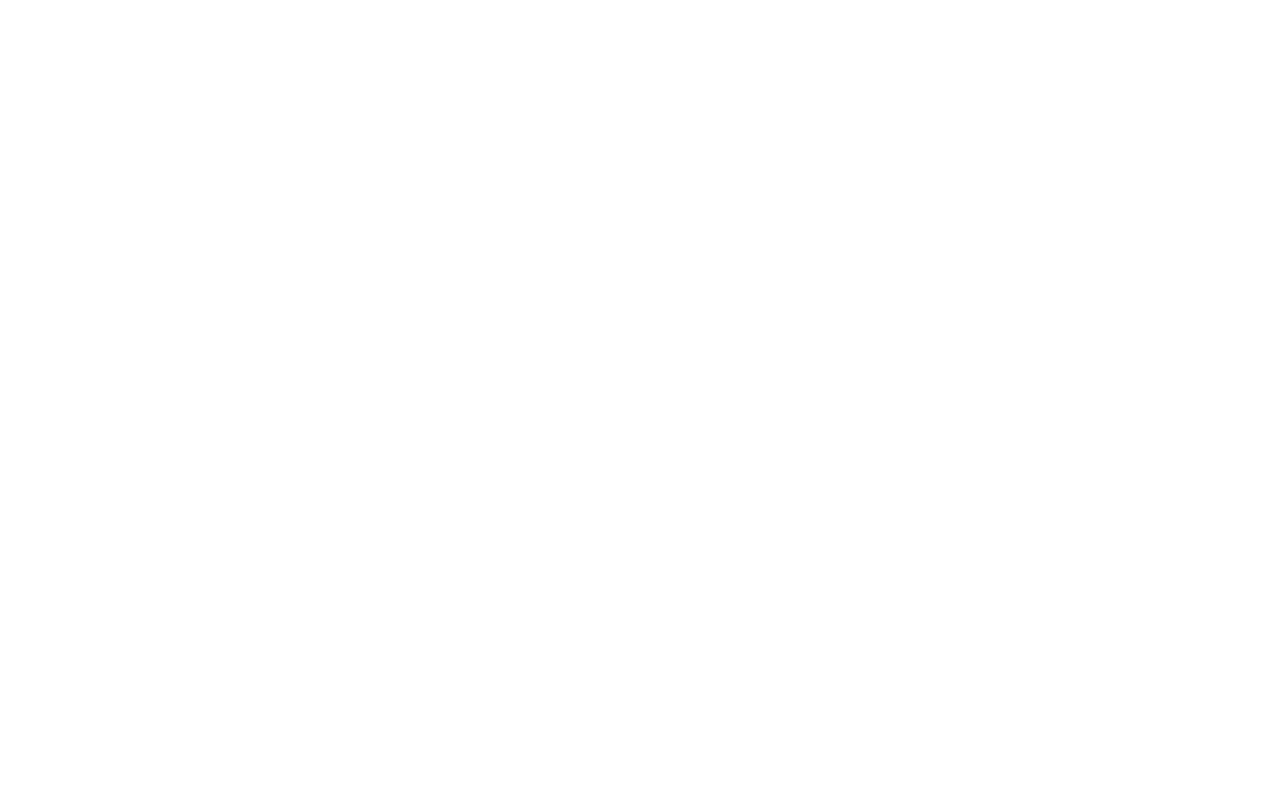
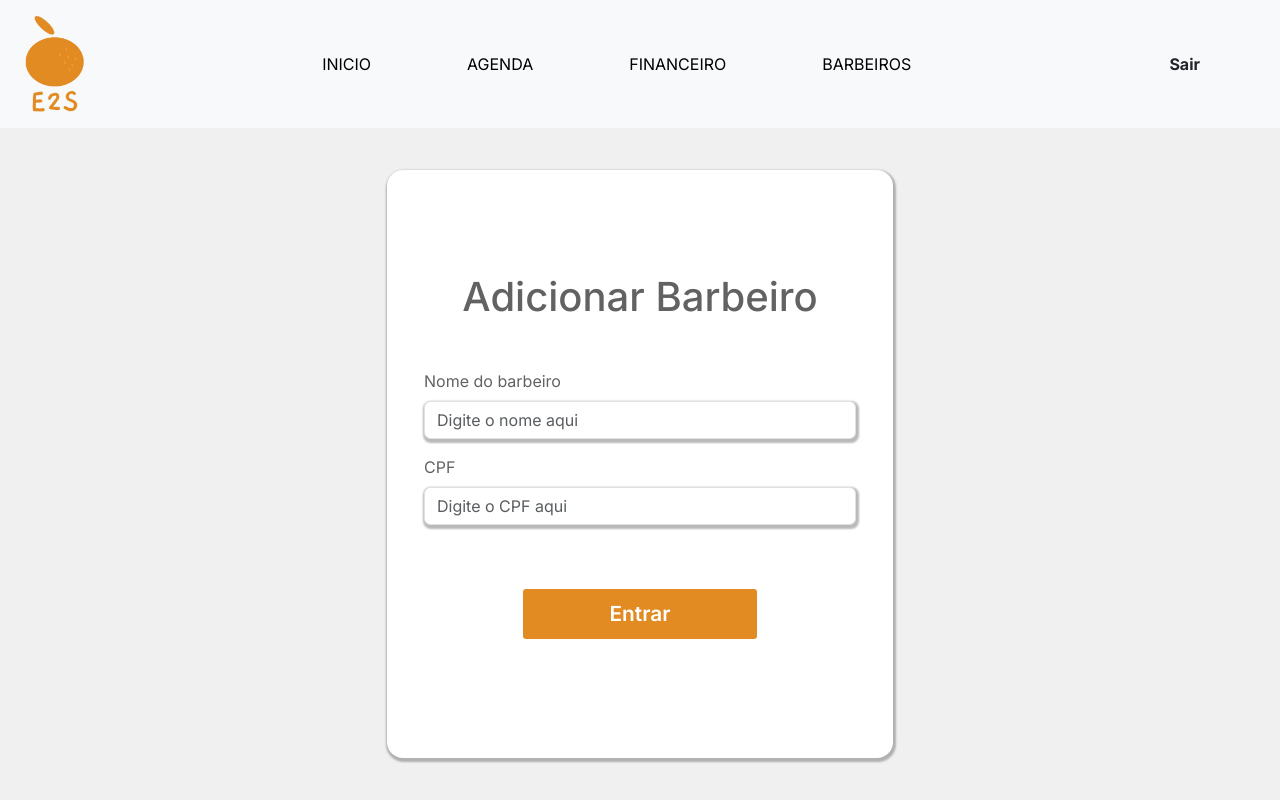
Before and after one commit to DevSamuelMuniz/barbearia, a React (Create React App) app: page /barbeiros in a window 1280 px wide. Before the commit this address had no page. Built offline with nearby package versions, Linux system fonts and the light colour scheme.

Commit message:
AddBarbe_Finish

```diff
--- a/src/App.js
+++ b/src/App.js
@@ -9,6 +9,7 @@
 import Login from "./pages/Login/Login";
 import Registro from "./pages/Registro/Registro"
 import Home from "./pages/Home/Home"
+import AdicionarBarbeiro from "./pages/AdicionarBarbeiro/AdicionarBarbeiro";
 
 
 function App() {
@@ -18,6 +19,7 @@
         <Route path="/" Component={Login} />
         <Route path="/registro"Component={Registro} />
         <Route path="/home" Component={Home} />
+        <Route path="/barbeiros" Component={AdicionarBarbeiro} />
       </Routes>
     </Router>
   );
--- a/src/components/Header/Header.css
+++ b/src/components/Header/Header.css
@@ -5,6 +5,7 @@
     align-items: center;
     justify-content: space-between;
     width: 100%;
+    height: 7rem;
 }
 
 
--- a/src/components/Header/Header.jsx
+++ b/src/components/Header/Header.jsx
@@ -21,6 +21,9 @@
                                 <li class="nav-item">
                                     <a class="nav-link active" href="/login" >FINANCEIRO</a>
                                 </li>
+                                <li class="nav-item">
+                                    <a class="nav-link active" href="/barbeiros" >BARBEIROS</a>
+                                </li>
                             </ul>
                         </div>
                     </div>
--- /dev/null
+++ b/src/pages/AdicionarBarbeiro/AdicionarBarbeiro.css
@@ -0,0 +1,74 @@
+.main-AddBarber{
+    display: flex;
+    flex-direction: column;
+    width: 100vw;
+}
+
+
+.containerAddBarbe {
+    display: flex;
+    justify-content: center;
+    align-items: center;
+    width: 100vw;
+    height: calc(100vh - 8rem);
+    background-color: #F0F0F0;
+}
+
+.formAddBarbe  {
+    width: 30rem;
+    display: flex;
+    flex-direction: column;
+    align-items: center;
+}
+
+
+
+.bg-addBarbe  {
+    background-color:  rgb(255, 255, 255);
+    padding: 8% 1%;
+    border-radius: 1rem;
+    display: flex;
+    justify-content: center;
+    align-items: center;
+    flex-direction: column;
+    box-shadow: 1px 2px 2px 2px #62626271;
+}
+
+.h1-addBarbe  {
+    color: #626262;
+    margin-bottom: 3rem;
+}
+
+.btnAddBarbe {
+    color: white;
+    background-color: #E18B22;
+    border: none;
+    border-radius: 0.2rem;
+    font-size: 1.3rem;
+    font-weight: 600;
+    transition: 0.3s ease-in-out ;
+    padding: 2% 18%;
+    margin-top: 1rem;
+    margin-bottom: 1rem;
+}
+
+.btnAddBarbe:hover{
+    color: white;
+    background-color: #f0921f;
+    }
+
+.form-label{
+    color: #626262;
+}
+
+.addBarbeInput{
+    width: 90%;
+}
+
+.last{
+    padding-bottom: 2rem;
+}
+
+.form-control{
+    box-shadow: 1px 2px 2px 2px #62626271;
+}
--- /dev/null
+++ b/src/pages/AdicionarBarbeiro/AdicionarBarbeiro.jsx
@@ -0,0 +1,34 @@
+import React from "react";
+//css
+import "./AdicionarBarbeiro.css"
+//components
+import Header from "../../components/Header/Header";
+
+function AdicionarBarbeiro() {
+
+    return (
+        <main className="main-AddBarber">
+            <Header />
+            <div className="containerAddBarbe">
+                <div className="bg-addBarbe">
+                    <h1 className="h1-addBarbe">Adicionar Barbeiro</h1>
+                    <form className="formAddBarbe">
+                        <div className="mb-3 addBarbeInput">
+                            <label htmlFor="name" className="form-label">Nome do barbeiro</label>
+                            <input type="text" className="form-control" id="name"  placeholder="Digite o nome aqui" />
+                        </div>
+
+                        <div className="mb-3 addBarbeInput last">
+                            <label htmlFor="CPF" className="form-label">CPF</label>
+                            <input type="text" className="form-control" id="CPF" placeholder="Digite o CPF aqui" />
+                        </div>
+                        <button type="submit" className="btnAddBarbe">Entrar</button>
+
+                    </form>
+                </div>
+            </div>
+        </main>
+    );
+}
+
+export default AdicionarBarbeiro;
```
Also changed, not shown: src/pages/AdicionarBabrbeiro/AdicionarBarbeiro.jsx (deleted), src/pages/AdicionarBabrbeiro/AdicionarBarberiro.css (deleted).
